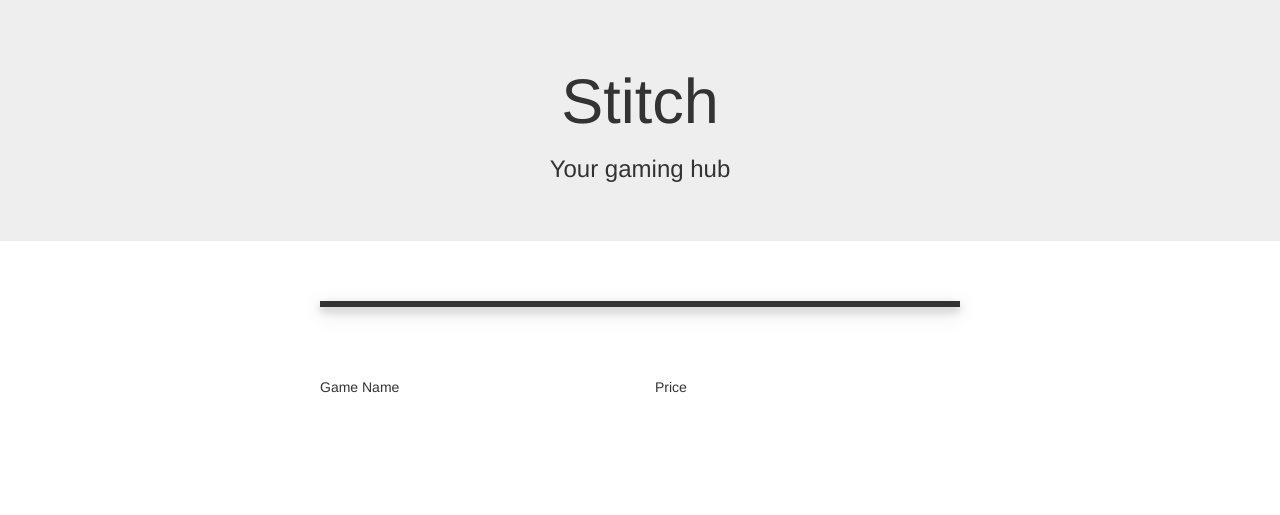
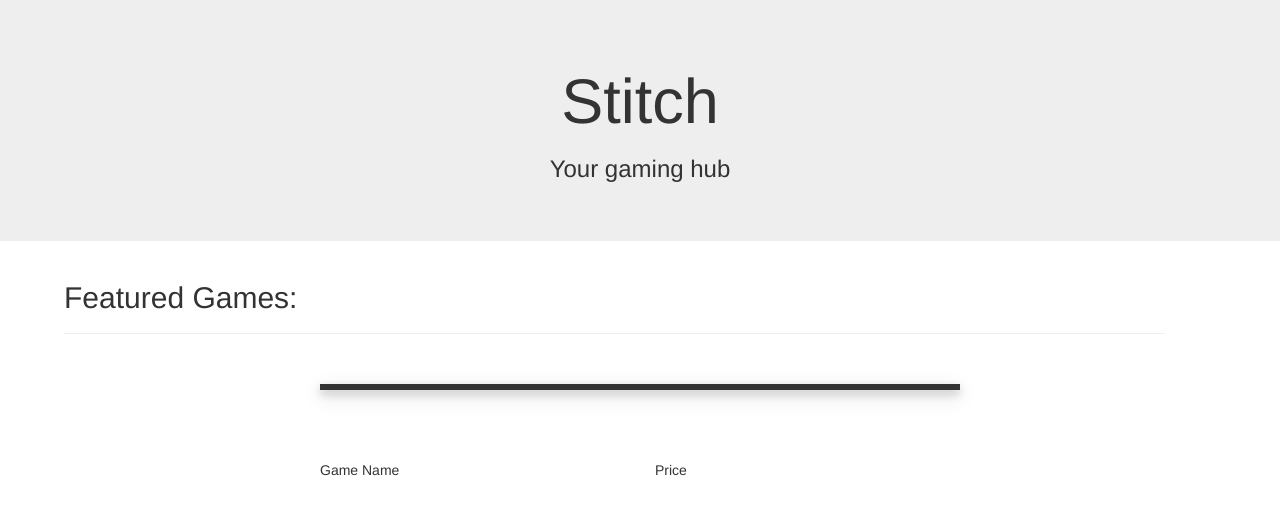
Before and after one commit to ThisIsMyNick/Stitch, a Flask app: page /search/ in a window 1280 px wide. Shown: the part 73-588 px from the top of the page. Run offline with Flask 2, Linux system fonts and the light colour scheme; some libraries are stand-ins or nearby versions.

Commit message:
added heading

```diff
--- a/static/css/overwrite.css
+++ b/static/css/overwrite.css
@@ -21,3 +21,8 @@
 	-webkit-justify-content: center;
 	justify-content: center;
 }
+
+.page-header {
+	margin-left: 5%;
+	width: 86%;
+}
--- a/templates/homepage.html
+++ b/templates/homepage.html
@@ -42,6 +42,10 @@
       <div class="jumbotron text-center">
 	<h1 id="homepageJumbo"> Stitch </h1>
 	<h3>Your gaming hub</h3>
+      </div>
+
+      <div class="page-header">
+          <h2>Featured Games:</h2>
       </div>
 
       <div class="games">
--- a/templates/profile.html
+++ b/templates/profile.html
@@ -29,6 +29,11 @@
       <h1>Welcome Daniel!</h1>
       <p>Here are your favorite games:</p>
     </div>
+
+    <div class="page-header">
+        <h2>Your Wishlist:</h2>
+    </div>
+
 <div class="row-fluid">
     <div class="container-fluid col-md-6 game">
   <div class="row">
```
